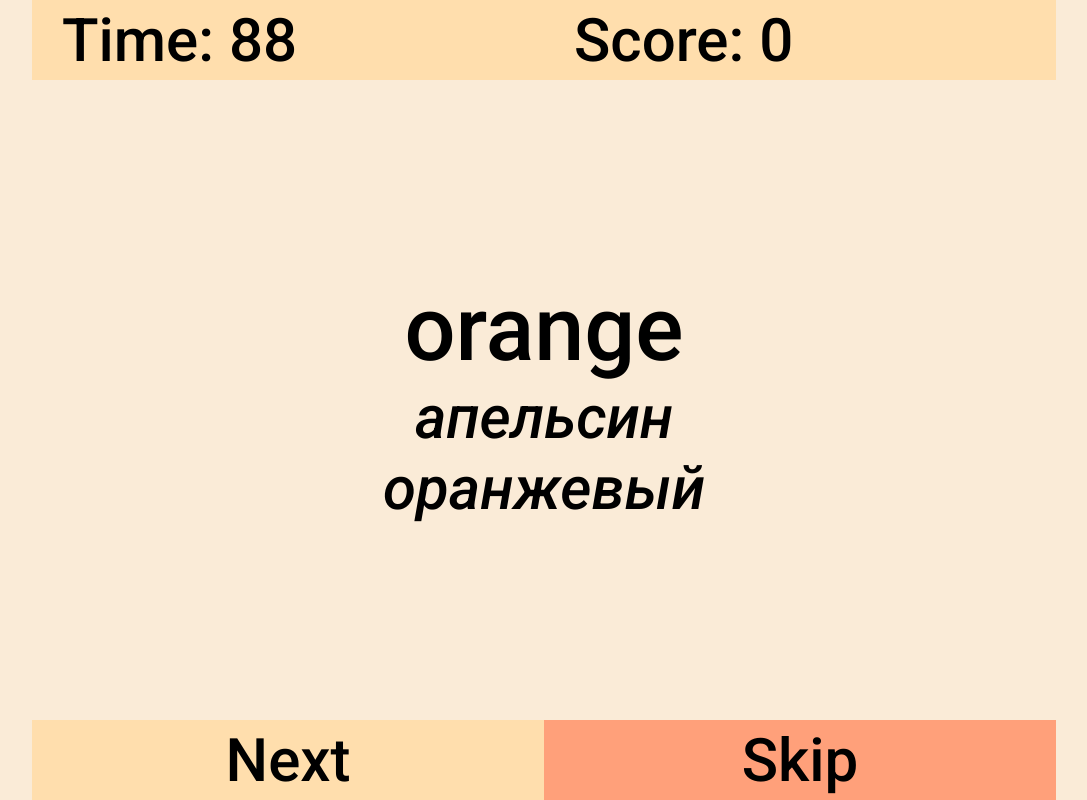
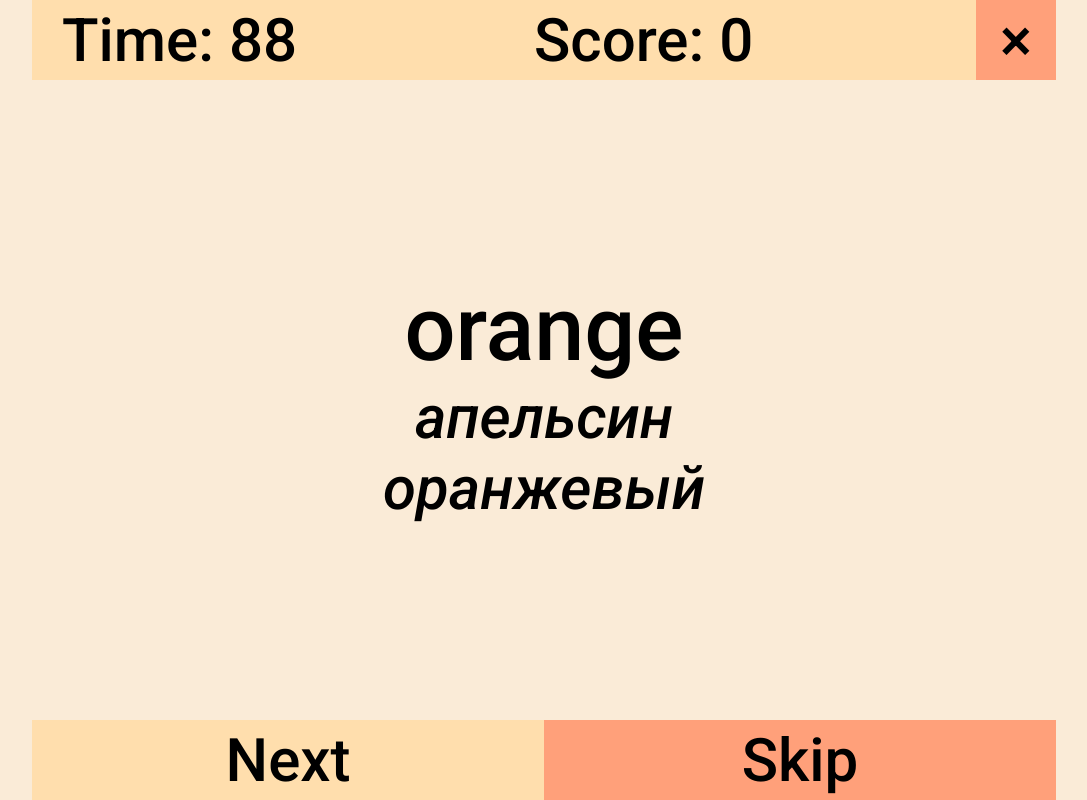
Before and after one commit to daniil-bodryagin/alias, a plain HTML site: page index.html in a window 1280 px wide. Both pictures are taken after a click on the button "Start!". Shown: the whole page, without its empty margins (96-1183 px from the left). Drawn offline with Linux system fonts and the light colour scheme.

Commit message:
feat: add quit button

```diff
--- a/script.js
+++ b/script.js
@@ -45,6 +45,7 @@ const app = {
 						<span>Score: </span>
 						<span id="score-indicator">${app.score}</span>
 					</div>
+					<div id="quit-button" class="quit">×</div>
 				</div>
 				<div id="word-container" class="content"></div>
 				<div class="button-container">
@@ -55,6 +56,7 @@ const app = {
 		`);
 		const timeIndicator = document.querySelector('#time-indicator');
 		const scoreIndicator = document.querySelector('#score-indicator');
+		const quitButton = document.querySelector('#quit-button');
 		const wordContainer = document.querySelector('#word-container');
 		const successButton = document.querySelector('#success');
 		const failButton = document.querySelector('#fail');
@@ -71,6 +73,11 @@ const app = {
 		successButton.onclick = () => buttonHandler(true);
 		failButton.onclick = () => buttonHandler(false);
 		const timer = setInterval(() => {app.incrementTimer(changeButtons, timeIndicator, timer)}, 1000);
+		quitButton.onclick = () => {
+			app.logWord(false);
+			clearInterval(timer);
+			app.showFinalScreen();
+		};
 		app.showWord(wordContainer);
 	},
 
--- a/style.css
+++ b/style.css
@@ -39,9 +39,9 @@ ul {
 .statusbar {
 	flex-basis: 10vh;
 	display: flex;
+	flex-wrap: wrap;
 	justify-content: space-between;
-	flex-wrap: wrap;
-	align-content: center;
+	align-items: center;
 	background-color: NavajoWhite;
 }
 
@@ -49,6 +49,17 @@ ul {
 	flex-basis: 0;
 	flex-grow: 1;
 	padding: 0 .5em;
+}
+
+.quit {
+	flex-basis: 10vh;
+	align-self: stretch;
+	display: flex;
+	flex-wrap: wrap;
+	justify-content: center;
+	align-content: center;
+	text-align: center;
+	background-color: LightSalmon;
 }
 
 .content {
```
